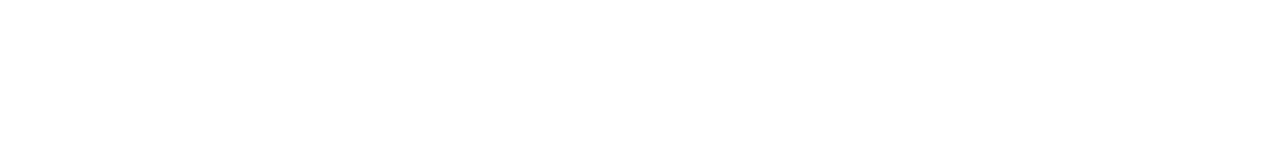
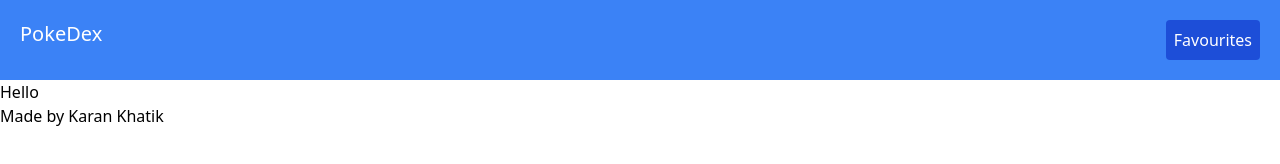
Before and after one commit to Karankhatik/Pokedex, a React app: page / in a window 1280 px wide. Built offline with nearby package versions, Linux system fonts and the light colour scheme.

Commit message:
Folder structure and Header - Done

```diff
--- a/App.js
+++ b/App.js
@@ -1,11 +1,15 @@
 import React from "react";
 import ReactDOM from "react-dom/client";
-import { PokemonList } from "./components/PokemonList";
+import { Body } from "./src/components/Body"
+import Header from "./src/components/Header";
+import Footer from "./src/components/Footer";
 
 const AppLayout = () => {
   return (
     <>
-    <PokemonList/>
+    <Header/>
+    <Body/>
+    <Footer/>
     </>
   );
 };
--- a/index.html
+++ b/index.html
@@ -9,6 +9,7 @@
 </head>
 <body>
     <div id="root">
+        App not loaded
     </div>
 </body>
 
--- a/components/PokemonList.js
+++ b/src/components/Body.js
@@ -1,9 +1,11 @@
 import React from 'react'
 
-export const PokemonList = () => {
+export const Body = () => {
   return (
     <>
-
+    <h1>
+      Hello
+    </h1>
     </>
   )
 }
--- /dev/null
+++ b/src/components/Footer.js
@@ -0,0 +1,9 @@
+import React from 'react'
+
+export default function Footer() {
+  return (
+    <>
+    Made by Karan Khatik
+    </>
+  )
+}
--- /dev/null
+++ b/src/components/Header.js
@@ -0,0 +1,12 @@
+import React from 'react';
+import PokeDex from '../assets/PokeDex.svg'
+const Header = () => {
+
+    return(
+        <div className="flex justify-between p-5 bg-blue-500 ">
+         <div className='font-medium text-xl text-white'>PokeDex</div>
+        <div><button className='rounded font-medium p-2 bg-blue-700 text-white' >Favourites</button></div>
+        </div>
+    )
+}
+export default Header;
```
Also changed, not shown: src/assets/PokeDex.svg (added), src/components/PokemonCard.js (added), src/components/PokemonDetail.js (renamed from components/PokemonDetail.js).
